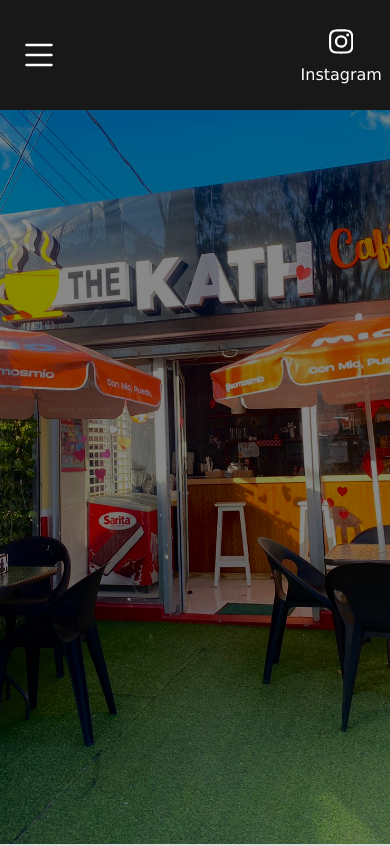
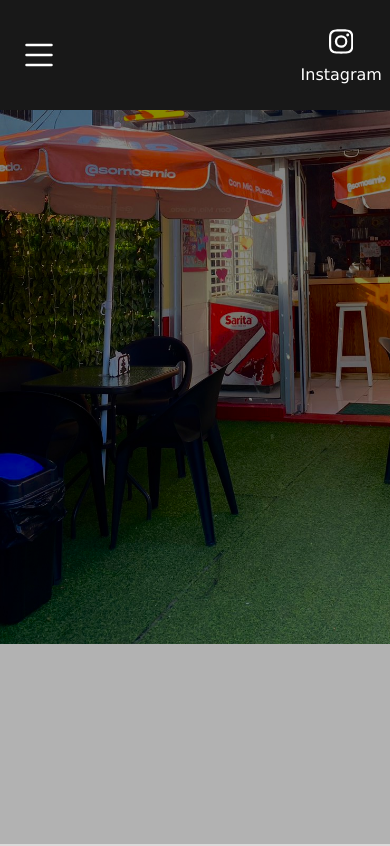
Before and after one commit to jhonjpg/theKathCafeteria, a React (Vite) app: page / in a window 390 px wide. Shown: the top 846 px of the page. Built offline with nearby package versions, Linux system fonts and the light colour scheme.

Commit message:
cambiando orientacion de image

```diff
--- a/public/css/home.css
+++ b/public/css/home.css
@@ -607,13 +607,13 @@
             @keyframes down {
                 0% {
                     opacity: 0;
-                    top: 9em;
-                    transform: translatey(-160px);
+                    transform: translatey(-60px);
                 }
-                50% {}
+                50% {
+                    opacity: 0.5;
+                }
                 100% {
                     opacity: 1;
-                    width: 100%;
                     transform: translateX(0px);
                 }
             }
@@ -657,8 +657,9 @@
                 background-image: url("../img/kath.jpg");
                 /* background-image: url("https://images.pexels.com/photos/3679601/pexels-photo-3679601.jpeg?auto=compress&cs=tinysrgb&w=600"); */
                 background-repeat: no-repeat;
+                background-attachment: none !important;
                 background-size: cover;
-                background-position: center;
+                background-position: 0px -200px;
             }
             .welcomeResponsive {
                 display: flex;
```
Also changed, not shown: 2 other files (tests, documents, lock files or other folders).
